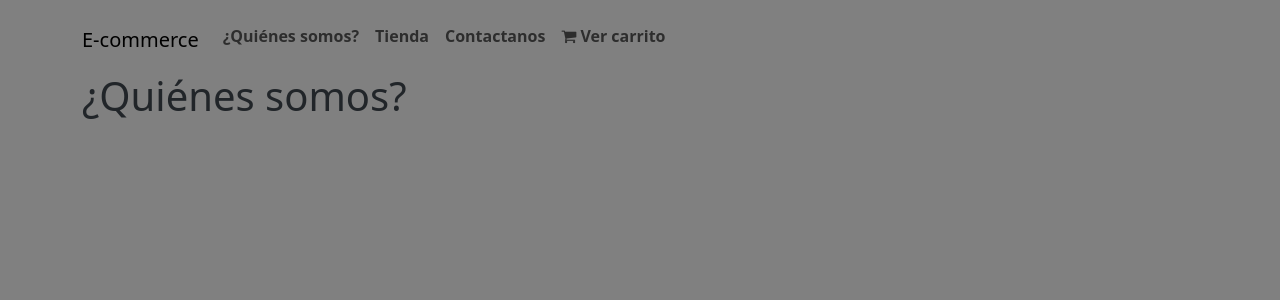
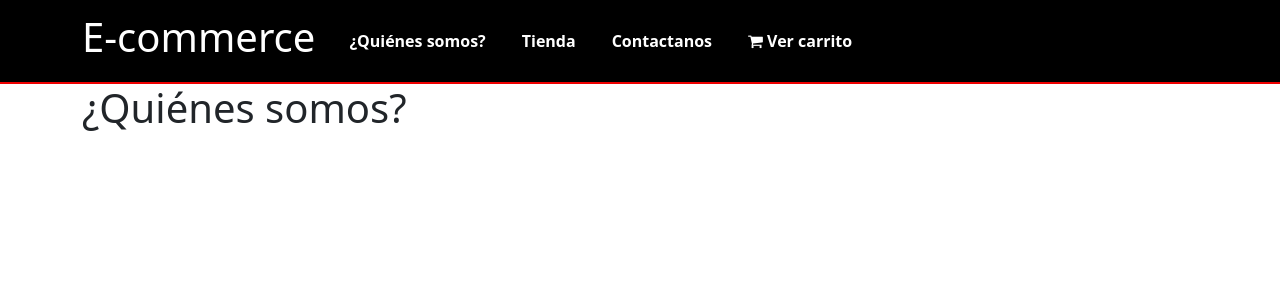
Before and after one commit to edgardoburgos94/ecommerce, a Rails app: page / in a window 1280 px wide. Shown: the top 300 px of the page. Run offline with Rails 7, Linux system fonts and the light colour scheme; style sheets or scripts are compiled from the project's sources; some libraries are stand-ins or nearby versions.

Commit message:
Add styles to navegation bar

```diff
--- a/app/assets/stylesheets/application.scss
+++ b/app/assets/stylesheets/application.scss
@@ -15,6 +15,15 @@
  */
 @import "bootstrap";
 
-body {
-  background: grey;
+nav {
+  background: #000;
+  border-bottom: 2px solid #e00;
 }
+nav h1 {
+  color: #fff;
+}
+
+#prueba, #carrito,#contact, #about, #tienda {
+  color: #fff;
+  margin: 10px;
+}
--- a/app/views/layouts/application.html.erb
+++ b/app/views/layouts/application.html.erb
@@ -10,11 +10,14 @@
   </head>
 
   <body>
-    <div class="container">
-      <!-- Barra de navegación -->
-      <nav class="navbar navbar-expand-md navbar-light ">
+
+    <!-- Barra de navegación -->
+    <nav class="navbar navbar-expand-md navbar-light ">
+      <div class="container">
         <!-- <a class="navbar-brand" href="#"><h1>E-commerce</h1></a> -->
-        <h1><%= link_to "E-commerce", ecommerce_path, class: "navbar-brand"%></h1>
+        <%= link_to ecommerce_path, class: "navbar-brand" do%>
+          <h1>E-commerce</h1>
+        <%end%>
         <button class="navbar-toggler" type="button" data-toggle="collapse" data-target="#navbarSupportedContent" aria-controls="navbarSupportedContent" aria-expanded="false" aria-label="Toggle navigation">
           <i class="fa fa-bars fa-inverse" aria-hidden="true"></i>
         </button>
@@ -22,16 +25,16 @@
         <div class="collapse navbar-collapse" id="navbarSupportedContent">
           <ul class="navbar-nav   ml-auto" id="links">
             <li class="nav-item">
-              <strong><%= link_to "¿Quiénes somos?", about_path, :class=>"nav-link"%></strong>
+              <strong><%= link_to "¿Quiénes somos?", about_path, :class=>"nav-link", id: "about"%></strong>
             </li>
             <li class="nav-item">
-              <strong><%= link_to "Tienda", about_path, :class=>"nav-link"%></strong>
+              <strong><%= link_to "Tienda", about_path, :class=>"nav-link", id: "tienda"%></strong>
             </li>
             <li class="nav-item">
-              <strong><%= link_to "Contactanos", contact_path, :class=>"nav-link"%></strong>
+              <strong><%= link_to "Contactanos", contact_path, :class=>"nav-link", id: "contact"%></strong>
             </li>
             <li class="nav-item">
-              <strong><%= link_to  about_path, :class=>"nav-link" do%>
+              <strong><%= link_to  about_path, :class=>"nav-link", id: "carrito" do%>
                 <i class="fa fa-shopping-cart" aria-hidden="true"></i> Ver carrito
               <%end%></strong>
             </li>
@@ -39,6 +42,9 @@
 
         </div>
       </nav>
+      </div>
+
+    <div class="container">
       <%= yield %>
     </div>
 
```
